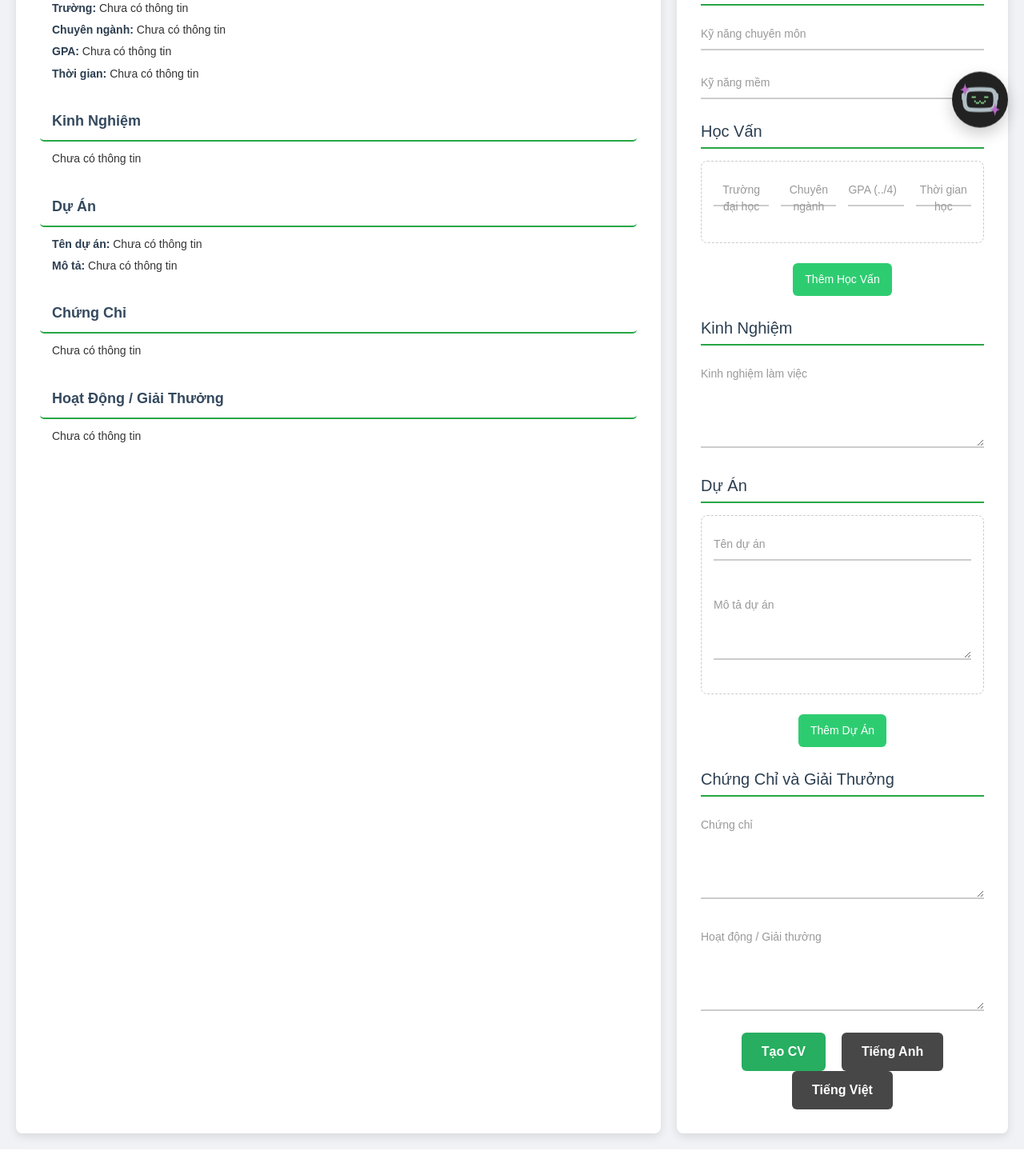
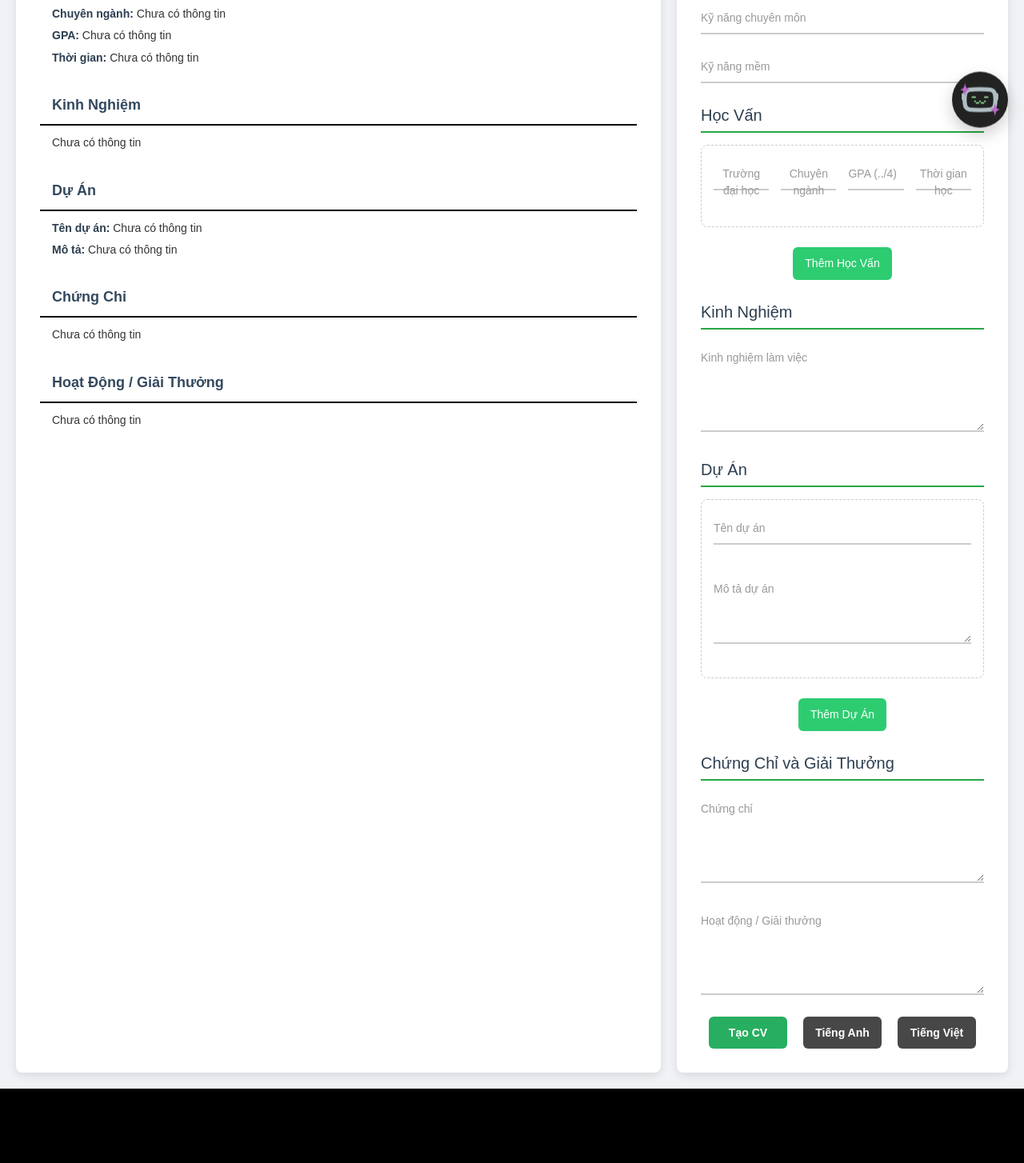
Before and after one commit to duongphan2101/SmartHire, a React (Vite) app in the folder frontend/web/: page /buildcv in a window 1280 px wide. Shown: the part 616-2070 px from the top of the page at 80% size. Built offline with nearby package versions, Linux system fonts and the light colour scheme.

Commit message:
edit template

```diff
--- a/frontend/web/src/components/template-cv/cvtemplate.css
+++ b/frontend/web/src/components/template-cv/cvtemplate.css
@@ -31,8 +31,7 @@
   padding: 10px 15px;
   /* background-color: #ecf0f1; */
   display: flex;
-  border-bottom: 2px solid #28a745;
-  border-radius: 5px;
+  border-bottom: 2px solid black;
   position: relative;
 }
 
--- a/frontend/web/src/pages/buildCV/BuildCV.css
+++ b/frontend/web/src/pages/buildCV/BuildCV.css
@@ -10,7 +10,7 @@
   justify-content: space-between;
   padding: 20px;
   max-width: 2000px;
-  margin: 120px auto 20px;
+  padding-top: 120px;
   gap: 20px;
   background-color: #f0f2f5;
 }
@@ -151,10 +151,15 @@
 .cv-controls {
   text-align: center;
   margin-top: 20px;
+  display: flex;
+  justify-content: space-between;
 }
 
 .cv-controls button {
-  padding: 12px 25px;
+  /* padding: 12px 25px; */
+  height: 40px;
+  width: 30%;
+  font-size: 14px;
   margin: 0 10px;
   border: none;
   border-radius: 6px;
@@ -173,6 +178,7 @@
   .cv-builder {
     flex-direction: column;
     padding: 10px;
+    padding-top: 60px;
   }
 
   .cv-input {
```
